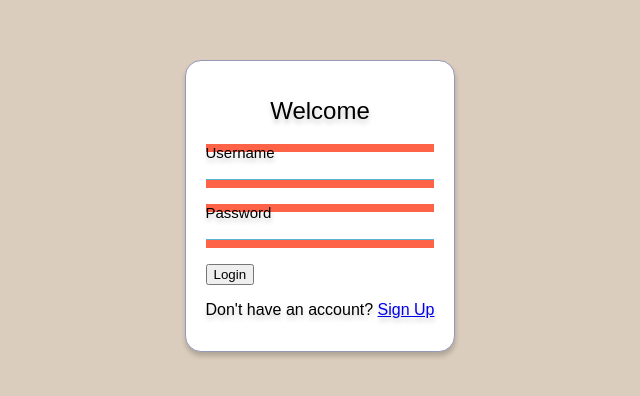
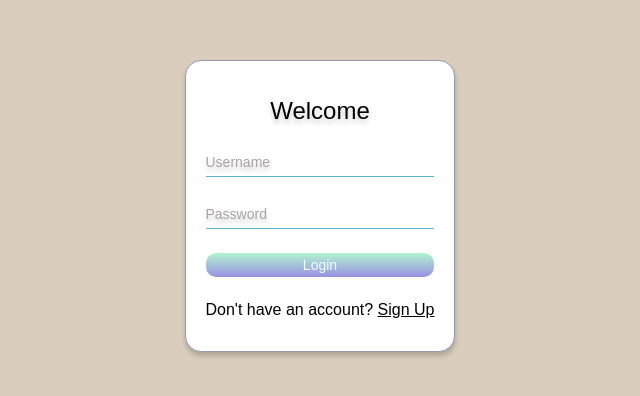
Before and after one commit to severustran/css-in-practice-login-form, a plain HTML site: page index.html in a window 1280 px wide. Shown: the part 202-598 px from the top of the page, without its empty margins (320-960 px from the left). Drawn offline with Linux system fonts and the light colour scheme.

Commit message:
finishing style for form

```diff
--- a/index.html
+++ b/index.html
@@ -4,7 +4,7 @@
     <meta charset="UTF-8">
     <meta name="viewport" content="width=device-width, initial-scale=1.0">
     <meta http-equiv="X-UA-Compatible" content="ie=edge">
-    <link rel="stylesheet" type="text/css" href="/style.css">
+    <link rel="stylesheet" type="text/css" href="./style.css">
     <title>Login Form</title>
 </head>
 <body>
@@ -13,12 +13,12 @@
             <h2>Welcome</h2>
             <!--This is for username-->
             <div class="input-group">
-                <input type="text" id="username">
+                <input type="text" id="username" required>
                 <label for="username">Username</label>
             </div>
             <!--This is for password-->
             <div class="input-group">
-                <input type="password" id="password">
+                <input type="password" id="password" required>
                 <label for="password">Password</label>
             </div>
             <!--This is for button-->
--- a/style.css
+++ b/style.css
@@ -23,25 +23,52 @@ body {
 }
 
 .form-group .login-form .input-group {
-    display: flex;
-    margin: 1rem 0;
+    margin: 1.5rem 0;
     position: relative;
-    background-color: tomato;
 }
 
-.form-group .login-form .input-group > input {
+.form-group .login-form .input-group input {
     display: block;
-    margin: 8px auto;
     outline: none;
     border: none;
     border-bottom: 1px solid rgb(87, 181, 209);
-    padding: 6px 4px;
+    padding: 6px 0px;
     width: 100%;
 }
 
 .form-group .login-form .input-group label {
     position: absolute;
     left: 0px;
-    font-size: 15px;
+    font-size: 14px;
     font-weight: 400;
+    width: 100%;
+    top: 5px;
+    color: rgb(168, 164, 164);
+    pointer-events: none;
+    transition: 200ms;
 }
+
+.form-group .login-form .input-group input:focus + label {
+    top: -12px;
+}
+
+.form-group .login-form .input-group input:valid + label {
+    opacity: 0;
+}
+
+.form-group .login-form button {
+    background-image: linear-gradient(to top, #9890e3 0%, #b1f4cf 100%);
+    border: none;
+    width: 100%;
+    font-size: 14px;
+    border-radius: 10px;
+    padding: 4px 0;
+    cursor: pointer;
+    color: azure;
+}
+
+.form-group .login-form p, a {
+    color: inherit;
+    text-shadow: none;
+    margin-top: 1.5rem;
+}
```
